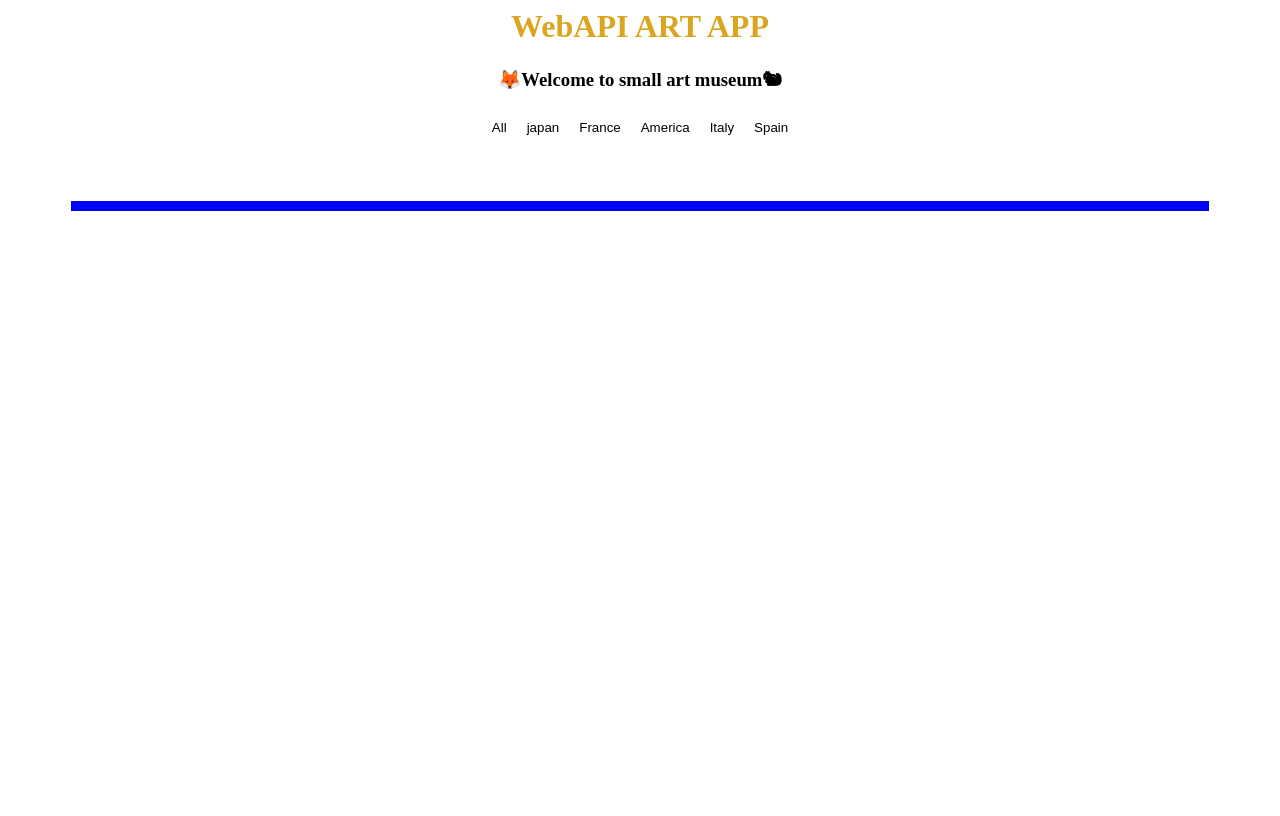
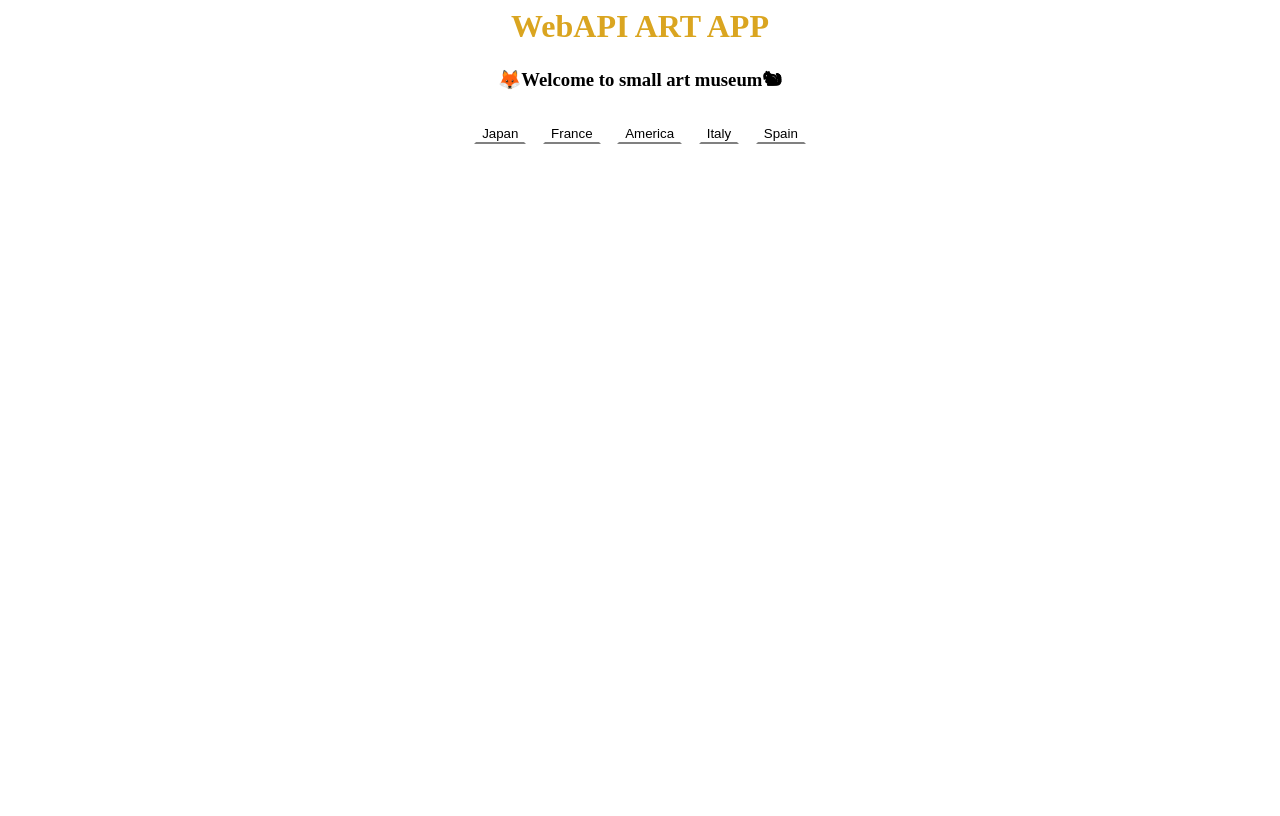
Before and after one commit to Tsr-rina/webapi_flask_app, a Flask app: template app/templates/index.html in a window 1280 px wide. Before the commit the page ends 211 px from the top, so only its background shows below. Run offline with Flask 2, Linux system fonts and the light colour scheme; the template is opened without the code that fills it, so the values that code supplies are empty; some libraries are stand-ins or nearby versions.

Commit message:
mid class

```diff
--- a/app/main.py
+++ b/app/main.py
@@ -9,76 +9,87 @@ url_japan = "https://fastapi-try-git-rina-7-31-tsr-rina.vercel.app/items/art/v2/
 
 country = ['japan', 'france', 'america', 'italy', 'spain']
 
+translation_country = {"japan":"日本", "france":"フランス", "america":"アメリカ", "italy":"イタリア", "spain":"スペイン"}
+
 app = Flask(__name__)
+
+
 
 @app.route("/", methods=["GET", "POST"])
 def index():
 
+    res = requests.get(url)
+    data_all = json.loads(res.text)
+
+    p_name, p_kana, p_exp, a_country = get_random(data_all)
+
+    return render_template("index.html", name=p_name, kana=p_kana, explain=p_exp, country=a_country)
+
+
+def get_random(data_all):
     p_name = []
     p_kana = []
     p_exp = []
     a_country = []
 
-    res = requests.get(url)
-    data_all = json.loads(res.text)
-
     for i in range(len(data_all)):
         cn = randoms(0,4)
         pn = randoms(1,5)
+
         p_name.append(data_all[country[cn]][0]['product_'+str(country[cn][:1])+str(pn)][0]['p_name'])
         p_kana.append(data_all[country[cn]][0]['product_'+str(country[cn][:1])+str(pn)][0]['p_kana'])
         p_exp.append(data_all[country[cn]][0]['product_'+str(country[cn][:1])+str(pn)][0]['p_explanation'])
         a_country.append(data_all[country[cn]][0]['product_'+str(country[cn][:1])+str(pn)][0]['author'][0]['a_from'])
-    return render_template("index.html", name=p_name, kana=p_kana, explain=p_exp, country=a_country)
 
-@app.route("/test_ajax/", methods=["GET", "POST"])
-def test_ajax():
+    return p_name, p_kana, p_exp, a_country
+
+
+
+def get_p(data):
     p_name = []
     p_kana = []
     p_exp = []
 
+    for i in range(1, len(data[0])+1):
+        p_name.append(data[0]['product_'+str(c[:1])+str(i)][0]['p_name'])
+        p_kana.append(data[0]['product_'+str(c[:1])+str(i)][0]['p_kana'])
+        p_exp.append(data[0]['product_'+str(c[:1])+str(i)][0]['p_explanation'])
+
+    return p_name, p_kana, p_exp
+
+def get_a(data):
     a_name = []
     a_kana = []
     a_birth = []
     a_exp = []
     a_country = []
+
+    for i in range(1, len(data[0])+1):
+        a_name.append(data[0]['product_'+str(c[:1])+str(i)][0]['author'][0]['a_name'])
+        a_kana.append(data[0]['product_'+str(c[:1])+str(i)][0]['author'][0]['a_kana'])
+        a_birth.append(data[0]['product_'+str(c[:1])+str(i)][0]['author'][0]['a_birthday'])
+        a_exp.append(data[0]['product_'+str(c[:1])+str(i)][0]['author'][0]['a_info'])
+        a_country.append(data[0]['product_'+str(c[:1])+str(i)][0]['author'][0]['a_from'])
+
+    return a_name, a_kana, a_birth, a_exp, a_country
+
+
+
+
+@app.route("/test_ajax/", methods=["GET", "POST"])
+def test_ajax():
+
     c = request.args.get("value")
-    if c == "all":
-        res = requests.get(url)
-        data_all = json.loads(res.text)
 
-        for i in range(len(data_all)):
+    res = requests.get(url+c)
+    data = json.loads(res.text)
 
-            # indexs = i-1
-            c_m = country[i]
+    p_name, p_kana, p_exp = get_p(data)
 
-            for j in range(1, len(data_all[country[i]][0])+1):
+    a_name, a_kana, a_birth, a_exp, a_country = get_a(data)
 
-                p_name.append(data_all[country[i]][0]['product_'+str(c_m[:1])+str(j)][0]['p_name'])
-                p_kana.append(data_all[country[i]][0]['product_'+str(c_m[:1])+str(j)][0]['p_kana'])
-                p_exp.append(data_all[country[i]][0]['product_'+str(c_m[:1])+str(j)][0]['p_explanation'])
-                a_name.append(data_all[country[i]][0]['product_'+str(c_m[:1])+str(j)][0]['author'][0]['a_name'])
-                a_kana.append(data_all[country[i]][0]['product_'+str(c_m[:1])+str(j)][0]['author'][0]['a_kana'])
-                a_birth.append(data_all[country[i]][0]['product_'+str(c_m[:1])+str(j)][0]['author'][0]['a_birthday'])
-                a_exp.append(data_all[country[i]][0]['product_'+str(c_m[:1])+str(j)][0]['author'][0]['a_info'])
-                a_country.append(data_all[country[i]][0]['product_'+str(c_m[:1])+str(j)][0]['author'][0]['a_from'])
 
-        return jsonify({"product":[p_name, p_kana, p_exp], "author":[a_name, a_kana, a_birth, a_exp, a_country]})
-
-    else:
-        res = requests.get(url+c)
-        data = json.loads(res.text)
-        for i in range(1, len(data[0])+1):
-            p_name.append(data[0]['product_'+str(c[:1])+str(i)][0]['p_name'])
-            p_kana.append(data[0]['product_'+str(c[:1])+str(i)][0]['p_kana'])
-            p_exp.append(data[0]['product_'+str(c[:1])+str(i)][0]['p_explanation'])
-            a_name.append(data[0]['product_'+str(c[:1])+str(i)][0]['author'][0]['a_name'])
-            a_kana.append(data[0]['product_'+str(c[:1])+str(i)][0]['author'][0]['a_kana'])
-            a_birth.append(data[0]['product_'+str(c[:1])+str(i)][0]['author'][0]['a_birthday'])
-            a_exp.append(data[0]['product_'+str(c[:1])+str(i)][0]['author'][0]['a_info'])
-            a_country.append(data_all[country[i]][0]['product_'+str(c_m[:1])+str(j)][0]['author'][0]['a_from'])
-
-        return jsonify({"product":[p_name, p_kana, p_exp], "author":[a_name, a_kana, a_birth, a_exp ,a_country]})
+    return jsonify({"product":[p_name, p_kana, p_exp], "author":[a_name, a_kana, a_birth, a_exp ,a_country]})
     # return jsonify({"result":url+c})
 
 @app.route("/popup_ajax/", methods=["GET", "POST"])
@@ -87,12 +98,17 @@ def popup():
     a_kana = ""
     a_birth = ""
     a_exp = ""
+    a_from = ""
+
 
     name = request.args.get("name")
     country = request.args.get("country")
 
     res = requests.get(url + country)
     data = json.loads(res.text)
+
+    name_array, kana_array, birth_array, exp_array, country_array = get_a(data)
+
 
     for i in range(1, len(data[0])+1):
         tmp = data[0]['product_'+str(country[:1])+str(i)][0]['p_name']
@@ -102,14 +118,26 @@ def popup():
             a_kana = data[0]['product_'+str(country[:1])+str(i)][0]['author'][0]['a_kana']
             a_birth = data[0]['product_'+str(country[:1])+str(i)][0]['author'][0]['a_birthday']
             a_exp = data[0]['product_'+str(country[:1])+str(i)][0]['author'][0]['a_info']
+            a_from = translate(data[0]['product_'+str(country[:1])+str(i)][0]['author'][0]['a_from'])
 
-    return jsonify({"author":[a_name, a_kana, a_birth, a_exp]})
+    return jsonify({"author":[a_name, a_kana, a_birth, a_exp, a_from]})
 
 
 def randoms(s, e):
     n = random.randint(s, e)
     return n
 
+def translate(e_country):
+
+    send = ""
+
+    for key, value in translation_country.items():
+        if key == e_country:
+            send = value
+
+    return send
+
+
 
 if __name__ == "__main__":
     app.run(debug=True, host='0.0.0.0', port=8801)
--- a/app/static/layout.css
+++ b/app/static/layout.css
@@ -1,5 +1,7 @@
 body {
     background-color: white;
+    height: 100%;
+
 }
 
 h1 {
@@ -19,7 +21,10 @@ h3 {
     background-color: white;
     color: black;
     border: solid 2px white;
+    margin: 0.5%;
+    border-bottom: solid 2px gray;
 }
+
 #result {
     color: black;
 }
@@ -27,12 +32,14 @@ h3 {
 .output {
     text-align: center;
     color: black;
-    border: solid 5px blue;
-    margin: 5%;
+    /* border: solid 5px blue; */
+
+    padding: 10%;
 }
 .output_card {
     color: black;
     border: solid 3px orange;
+    margin: 3%;
 }
 .output_author {
     color: black;
--- a/app/templates/index.html
+++ b/app/templates/index.html
@@ -10,20 +10,20 @@
         <h1>WebAPI ART APP</h1>
         <h3>🦊Welcome to small art museum🐿</h3>
         <div class="btn-gp">
-            <input type="button" value="All" onclick="test_ajax('all')">
-            <input type="button" value="japan" onclick="test_ajax('japan')">
-            <input type="button" value="France" onclick="test_ajax('france')">
-            <input type="button" value="America" onclick="test_ajax('america')">
-            <input type="button" value="Italy" onclick="test_ajax('italy')">
-            <input type="button" value="Spain" onclick="test_ajax('spain')">
+            <!-- <input type="button" value="All" onclick="test_ajax('all')"> -->
+            <input id="japan" type="button" value="Japan" onclick="test_ajax('japan')">
+            <input id="france" type="button" value="France" onclick="test_ajax('france')">
+            <input id="america" type="button" value="America" onclick="test_ajax('america')">
+            <input id="italy" type="button" value="Italy" onclick="test_ajax('italy')">
+            <input id="spain" type="button" value="Spain" onclick="test_ajax('spain')">
         </div>
         <div class="output">
             {% for i in range( name | length) %}
                 <div class="output_card">
                     <h3 id="p_name{{i}}" value="{{ name[i] }}">{{ name[i] }}</h3>
                     <p id="p_exp{{i}}">{{ explain[i] }}</p>
-                    <p id="country{{i}}" class="country_delete"></p>
-                    <button onclick="popup('{{country[i]}}','{{name[i]}}')">作者を見る</i></button>
+                    <p id="country{{i}}" class="country_delete">{{ country[i] }}</p>
+                    <button id= "look" onclick="popup('{{i}}')">作者を見る</i></button>
                 </div>
 
             {% endfor %}
@@ -35,24 +35,58 @@
             </div> -->
         </div>
         <div id="popup">
+            <div id="window">
                 <div id="content">
                     <h3 id="author">作者名</h3>
 
-                <label>英語表記：</label>
+                    <label>英語表記</label>
                     <p id="a_kana">読み仮名：</p>
+                    <br>
 
-                <label>誕生日：</label>
+                    <label>出身地</label>
+                    <p id="a_from">出身地：</p>
+                    <br>
+
+                    <label>誕生日</label>
                     <p id="a_birthday">誕生日：</p>
+                    <br>
 
-                <label>生涯：</label>
+                    <label>生涯</label>
                     <p id="insen">生涯：</p>
+
+
+                    <div id="close_button">
                         <button id="close">閉じる</button>
+                    </div>
+                </div>
             </div>
         </div>
     </body>
     <script type="text/javascript">
+        var c_array = ['japan', 'france', 'america', 'italy', 'spain']
+
+        // function change_border(country){
+
+        //     for (i=0; i<(c_array.length); i++){
+
+        //         if (country == c_array[i]){
+        //             $('#'+country).css({'border-bottom':'solid 2px orange'});
+        //             console.log(country+"と"+c_array[i]+"はorange")
+        //         }else{
+        //             $('#'+country).css({'border-bottom':'solid 2px gray'});
+        //             console.log(country+"と"+c_array[i]+"はgray")
+        //         }
+
+        //     }
+
+        // }
+
+
         function test_ajax(country){
             // var value = document.getElementById(country).value;
+            // console.log("c_arrayの長さ："+c_array.length)
+            // change_border(country)
+
             $.ajax({
                 type:"GET",
                 url:"/test_ajax/",
@@ -81,7 +115,10 @@
                 }
             });
         }
-        function popup(country, name){
+
+        function popup(number){
+            var name = $("#p_name"+number).text();
+            var country = $('#country'+number).text();
             $.ajax({
                 type:"GET",
                 url:"/popup_ajax/",
@@ -92,6 +129,8 @@
             })
             .done(function(data, text, jq){
                 $('#popup').addClass('show').fadeIn();
+                $('#content').css({'background':'white'});
+
                 author = data['author'][0];
                 console.log(author)
                 $('#author').html("<h3>"+author+"</h3>");
@@ -107,7 +146,11 @@
                 insen = data['author'][3];
                 console.log(insen)
                 $('#insen').html("<p>"+insen+"</p>");
-                //     // return jsonify({"author":[a_name, a_kana, a_birth, a_exp]})
+
+                from = data['author'][4];
+                console.log(from)
+                $('#a_from').html("<p>"+from+"</p>");
+                //     // return jsonify({"author":[a_name, a_kana, a_birth, a_exp, a_from]})
 
             });
         }
@@ -115,6 +158,45 @@
             $('#popup').fadeOut();
         })
 
+        $('#japan').on('click', function(){
+            $('#japan').css({'border-bottom':'solid 2px orange'});
+            $('#america').css({'border-bottom':'solid 2px gray'});
+            $('#france').css({'border-bottom':'solid 2px gray'});
+            $('#italy').css({'border-bottom':'solid 2px gray'});
+            $('#spain').css({'border-bottom':'solid 2px gray'});
+        })
+
+        $('#america').on('click', function(){
+            $('#america').css({'border-bottom':'solid 2px orange'});
+            $('#japan').css({'border-bottom':'solid 2px gray'});
+            $('#france').css({'border-bottom':'solid 2px gray'});
+            $('#italy').css({'border-bottom':'solid 2px gray'});
+            $('#spain').css({'border-bottom':'solid 2px gray'});
+        })
+
+        $('#france').on('click', function(){
+            $('#france').css({'border-bottom':'solid 2px orange'});
+            $('#america').css({'border-bottom':'solid 2px gray'});
+            $('#japan').css({'border-bottom':'solid 2px gray'});
+            $('#italy').css({'border-bottom':'solid 2px gray'});
+            $('#spain').css({'border-bottom':'solid 2px gray'});
+        })
+        $('#italy').on('click', function(){
+            $('#italy').css({'border-bottom':'solid 2px orange'});
+            $('#america').css({'border-bottom':'solid 2px gray'});
+            $('#france').css({'border-bottom':'solid 2px gray'});
+            $('#japan').css({'border-bottom':'solid 2px gray'});
+            $('#spain').css({'border-bottom':'solid 2px gray'});
+        })
+        $('#spain').on('click', function(){
+            $('#spain').css({'border-bottom':'solid 2px orange'});
+            $('#america').css({'border-bottom':'solid 2px gray'});
+            $('#france').css({'border-bottom':'solid 2px gray'});
+            $('#italy').css({'border-bottom':'solid 2px gray'});
+            $('#japan').css({'border-bottom':'solid 2px gray'});
+        })
+
+
 
 
     </script>
```
Also changed, not shown: other parts of app/static/layout.css (+36 -5 lines). Lines whose indentation alone changed are shown as unchanged.
